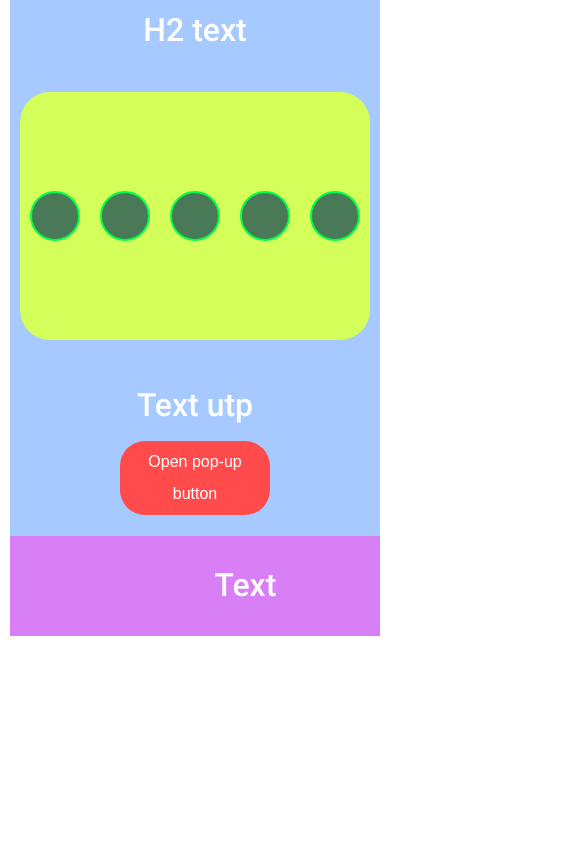
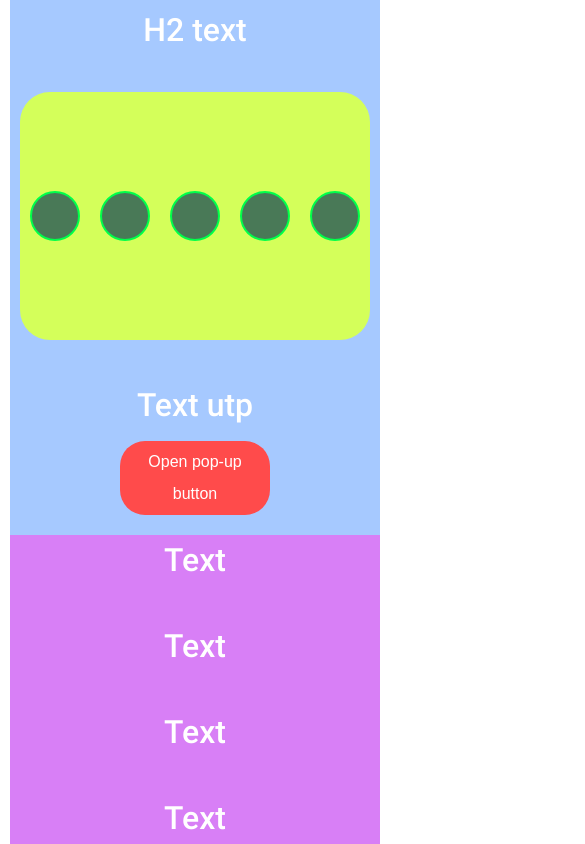
Before and after one commit to mvodev/QualityOfExecution, a website built with webpack: page index.pug in a window 390 px wide. Shown: the part 932-1776 px from the top of the page, 585 px wide, since content can reach past the window. Before the commit the page ends 1568 px from the top, so only its background shows below. Built offline with nearby package versions, Linux system fonts and the light colour scheme.

Commit message:
added media styles for footer

```diff
--- a/src/components/footer/footer.scss
+++ b/src/components/footer/footer.scss
@@ -13,3 +13,30 @@
     }
 
 }
+
+@media (max-width:1124px){
+  .footer{
+    justify-content: center;
+  }
+  .footer .navbar .list-links {
+      gap: 35px;
+    }
+}
+
+@media (max-width:720px){
+  .footer{
+    justify-content: center;
+    height: auto;
+  }
+
+  .footer .navbar .list-links {
+    gap: 35px;
+    flex-direction: column;
+    align-items: center;
+    justify-content: center;
+    margin: 0 auto;
+  }
+  .footer .navbar {
+    justify-content: center;
+  }
+}
--- a/src/styles/main.scss
+++ b/src/styles/main.scss
@@ -37,3 +37,9 @@
   }
 
 }
+
+@media (max-width:720px){
+  .main__pictures {
+    margin-bottom: 20px;
+  }
+}
```
